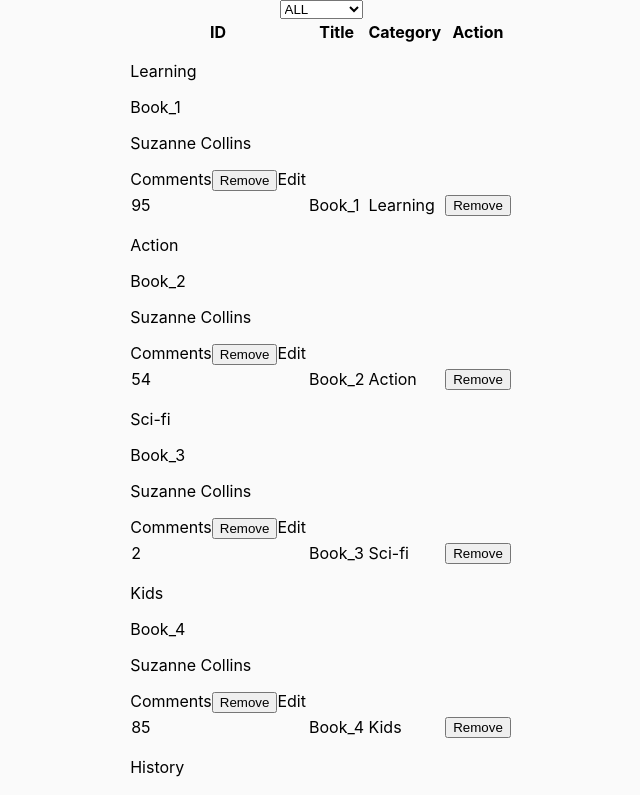
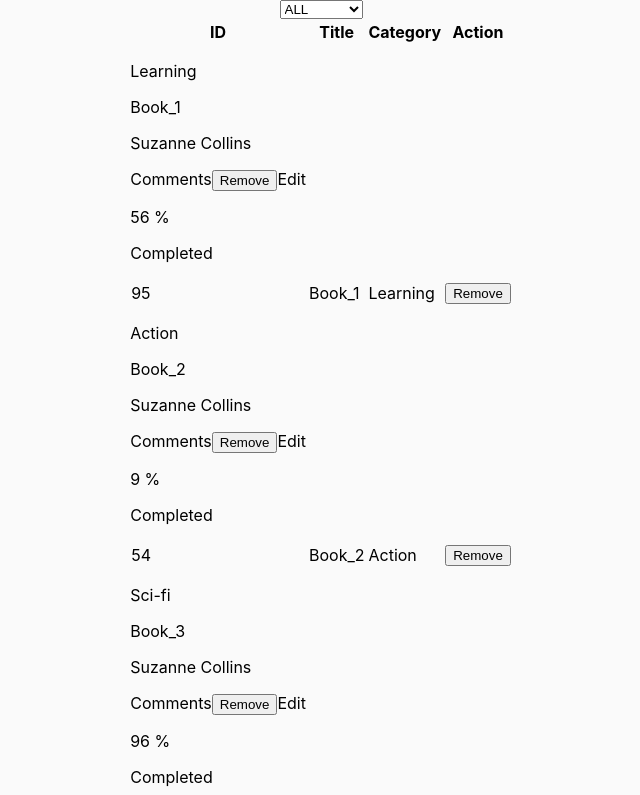
Before and after one commit to MrSayyod/bookstore-redux-app, a React (Create React App) app: page / in a window 1280 px wide. Shown: the top 795 px of the page, without its empty margins (379-1019 px from the left). Built offline with nearby package versions, Linux system fonts and the light colour scheme.

Commit message:
Add progress bar section

```diff
--- a/src/components/Book.js
+++ b/src/components/Book.js
@@ -13,6 +13,17 @@ const Book = ({ book, deleteBook }) => (
         <span className="comments">Comments</span>
         <button type="button" className="remove" onClick={deleteBook}>Remove</button>
         <span className ="edit">Edit</span>
+      </div>
+    </div>
+    <div className="progressSection">
+      <div className="completionBar">
+        <div className="completionBar-inner" />
+      </div>
+      <div>
+        <p className="percent">
+          {Math.floor(Math.random()*100)} %
+        </p>
+        <p className="completeText">Completed</p>
       </div>
     </div>
   </section>
```
